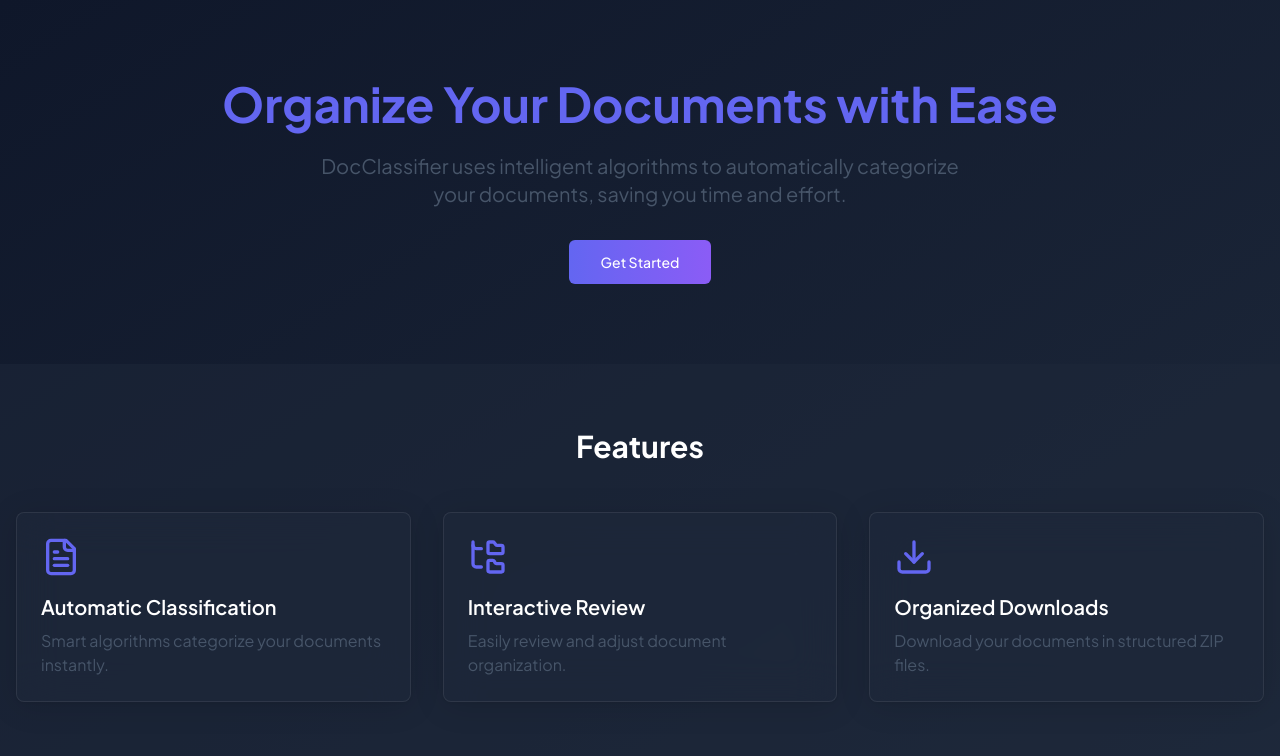
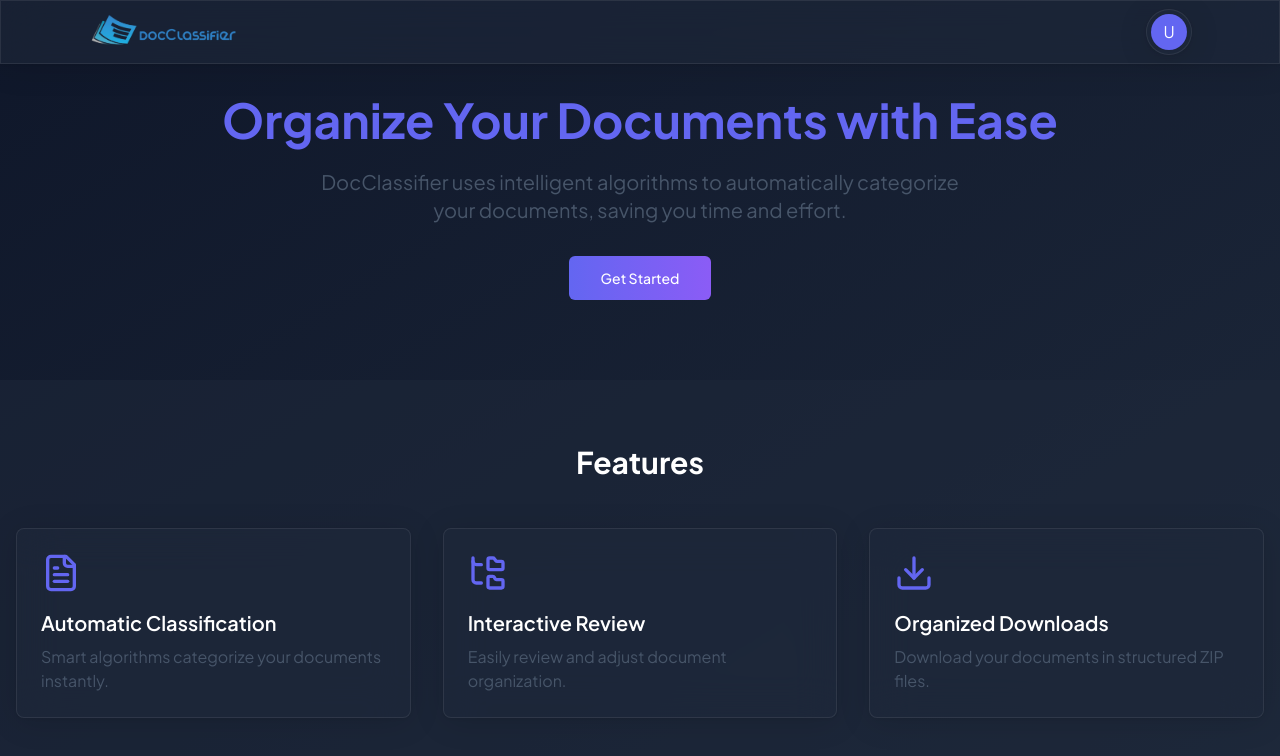
Before and after one commit to Rahim10020/DocClassifier, a Next.js app: page / in a window 1280 px wide. Shown: the top 756 px of the page. Built offline with nearby package versions, Linux system fonts and the light colour scheme; no server answers.

Commit message:
header a la page d'accueil

```diff
--- a/src/app/page.tsx
+++ b/src/app/page.tsx
@@ -1,12 +1,28 @@
 import Link from 'next/link';
 import { Button } from '@/components/ui/button';
 import { FileText, FolderTree, Download, Zap } from 'lucide-react';
-import { cn } from '@/lib/utils/cn';
+import UserMenu from '@/components/layout/UserMenu';
 
 export default function Home() {
     return (
         <div className="min-h-screen bg-gradient-to-br from-background-dark to-background-secondary">
-            <section className="py-20 text-center animate-fade-in">
+            {/* Fixed Header */}
+            <header className="fixed top-0 left-0 right-0 z-50 glass-card border-b border-border/40 backdrop-blur-xl">
+                <div className="flex items-center justify-between px-6 py-2 max-w-6xl mx-auto">
+                    {/* Logo */}
+                    <img
+                        src="/images/docClassifier.png"
+                        alt="DocClassifier"
+                        className="h-9 w-42"
+                    />
+                    {/* User Menu */}
+                    <div className="flex items-center">
+                        <UserMenu />
+                    </div>
+                </div>
+            </header>
+
+            <section className="py-20 text-center animate-fade-in pt-24">
                 <div className="container mx-auto px-4">
                     <h1 className="text-5xl font-bold text-primary mb-6">
                         Organize Your Documents with Ease
```
